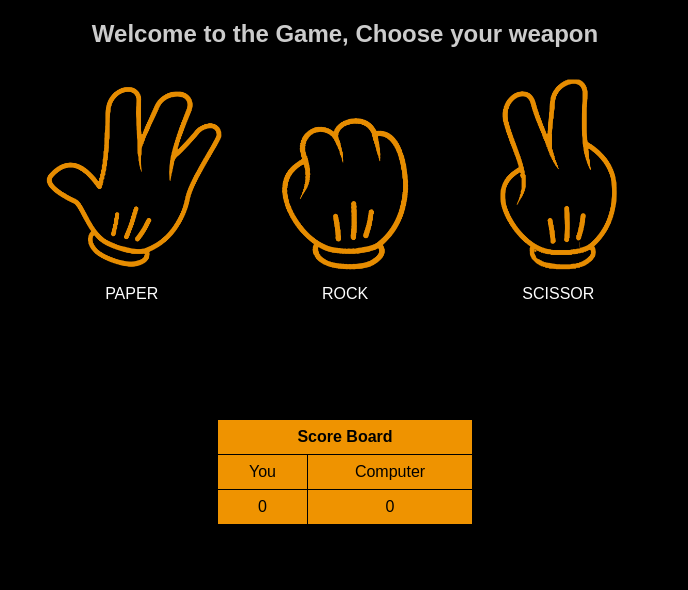
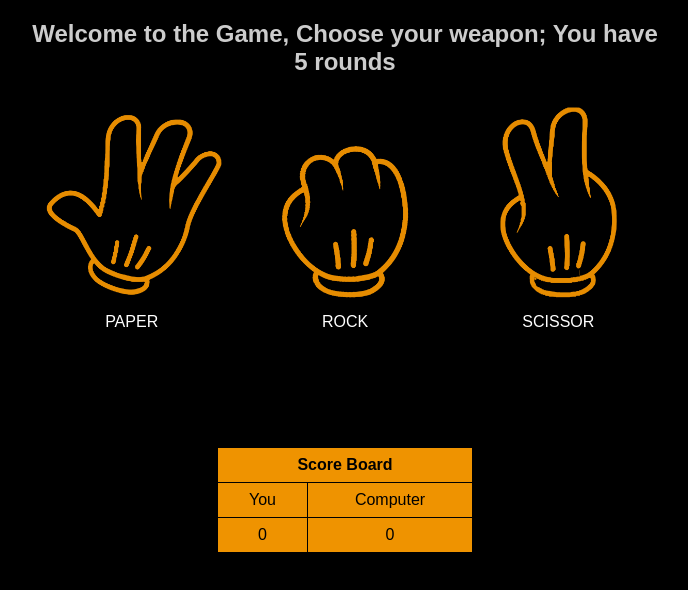
Before and after one commit to Justus-Kimutai/rock_paper_sciccor, a plain HTML site: page index.html in a window 1280 px wide. Shown: the whole page, without its empty margins (295-983 px from the left). Drawn offline with Linux system fonts and the light colour scheme.

Commit message:
added few text on the heading

```diff
--- a/index.html
+++ b/index.html
@@ -10,7 +10,7 @@
 
    <div class="header">
         <div class="container">
-            <h2 class="header__text">Welcome to the Game, Choose your weapon</h2>
+            <h2 class="header__text">Welcome to the Game, Choose your weapon; You have 5 rounds</h2>
         </div>
    </div>
 
```
